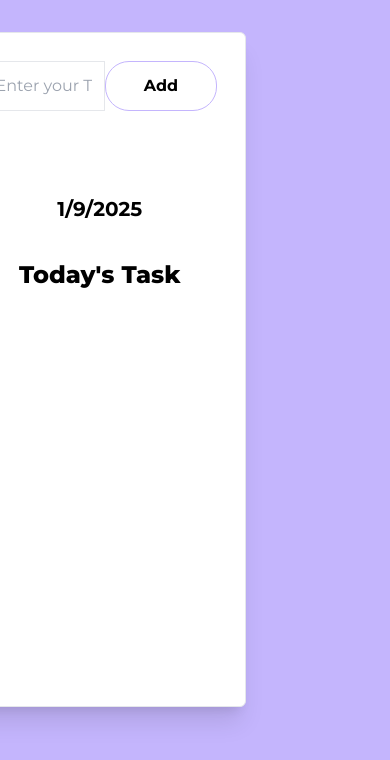
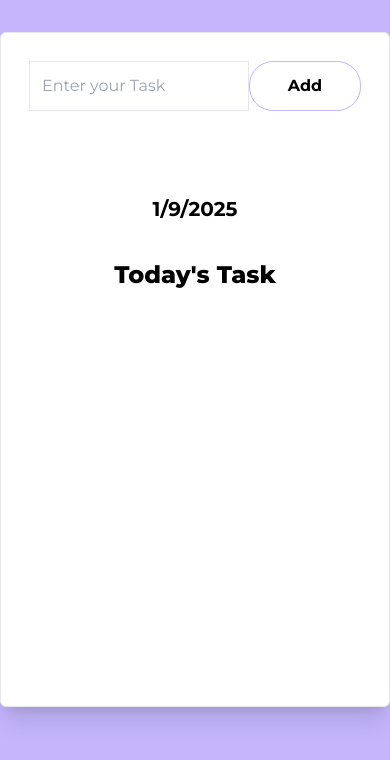
Before and after one commit to satyam-bheel1999/To-Do-WebApp, a React (Vite) app: page / in a window 390 px wide. Shown: the top 760 px of the page. Built offline with nearby package versions, Linux system fonts and the light colour scheme; a web font is replaced by a local one.

Commit message:
update in responsive

```diff
--- a/src/Components/Todo.jsx
+++ b/src/Components/Todo.jsx
@@ -37,9 +37,9 @@ function Todo() {
 
   return (
     <>
-      <div className="h-4/5 lg:h-2/3 lg:w-1/4 w-9/12
+      <div className="h-4/5 lg:h-2/3 lg:w-1/4 w-screen
        border rounded-md shadow-xl
-       relative top-8 right-36 p-7
+       relative top-8 p-7 lg:right-16
        bg-white flex flex-col
        transition-transform duration-200 ease-out hover:-translate-y-4">
         <form className="flex flex-row lg:flex lg:flex-col">
```
